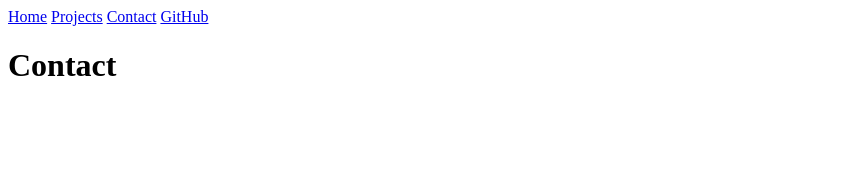
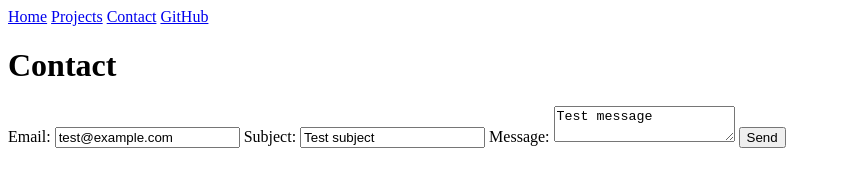
Before and after one commit to koberhauser/portfolio, a plain HTML site: page contact/index.html in a window 1280 px wide. Shown: the whole page, without its empty margins (0-841 px from the left). Drawn offline with Linux system fonts and the light colour scheme.

Commit message:
Add contact form

```diff
--- a/contact/index.html
+++ b/contact/index.html
@@ -14,5 +14,25 @@
     </nav>
 
     <h1>Contact</h1>
+
+    <form
+        action="mailto:kate.oberhauser@gmail.com" method="POST" enctype="text/plain">
+        <label>
+            Email:
+            <input name="email" type="email" value="test@example.com">
+        </label>
+
+        <label>
+            Subject:
+        <input name="subject" value="Test subject">
+        </label>
+
+        <label>
+            Message:
+            <textarea name="body">Test message</textarea>
+        </label>
+
+        <button>Send</button>
+    </form>
 </body>
 </html>
```
